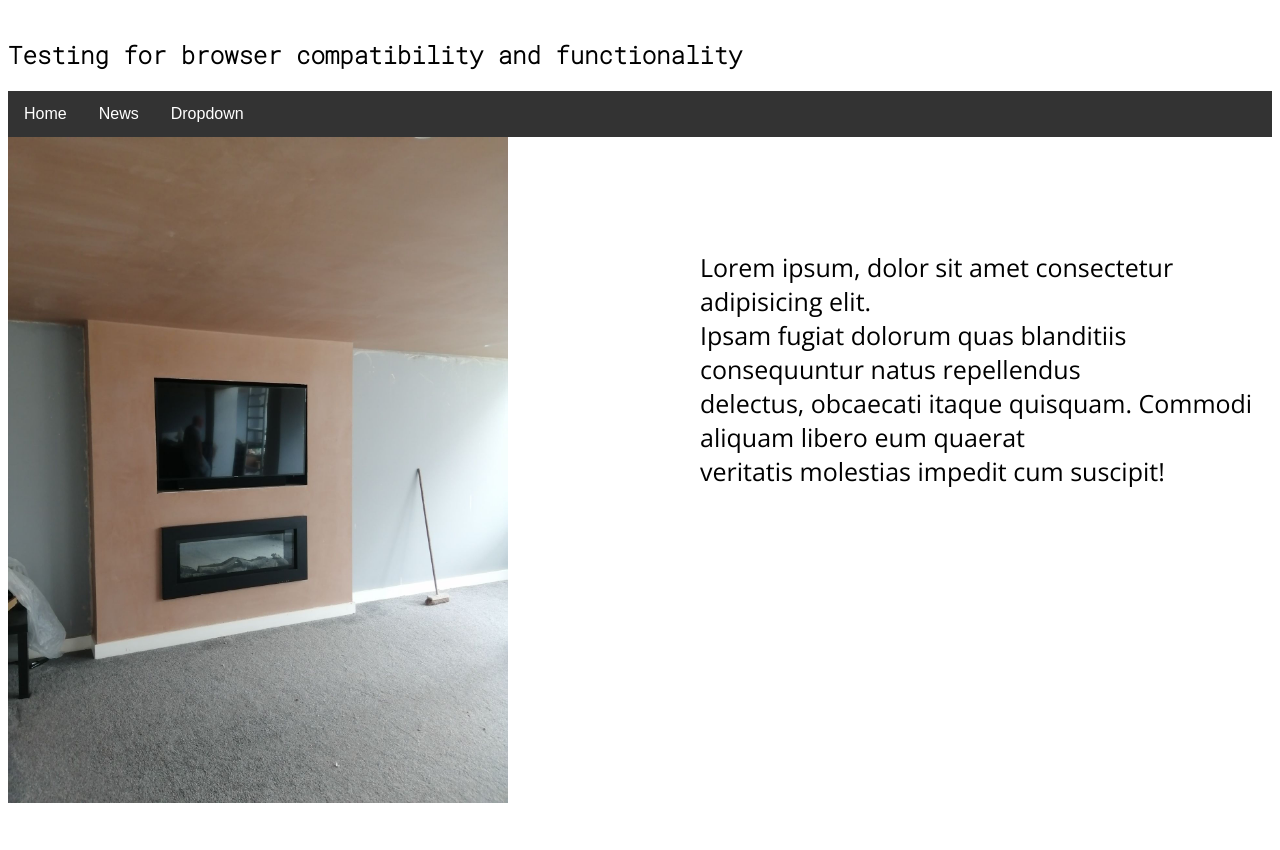
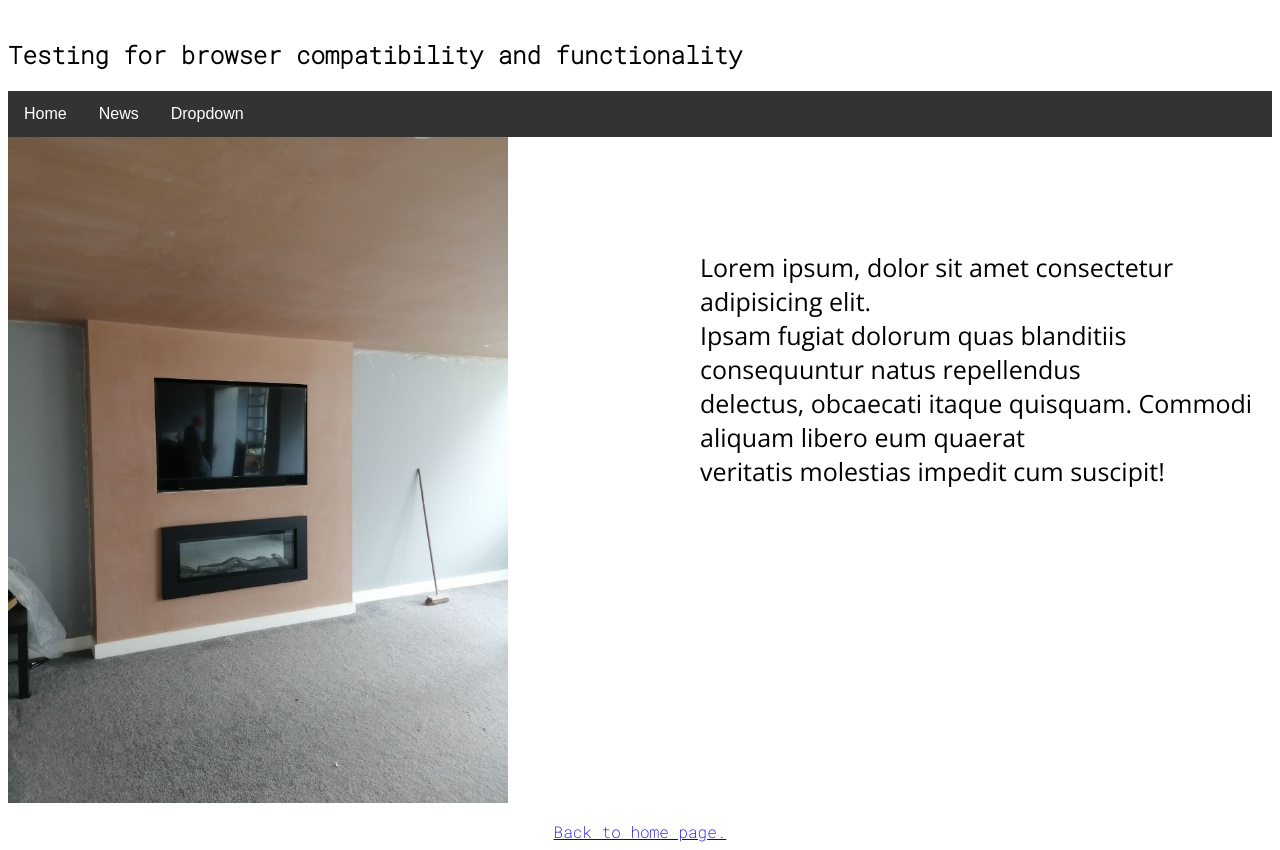
Before and after one commit to deye1986/develop.github.io, a plain HTML site: page testpage.html in a window 1280 px wide. Shown: the part 75-925 px from the top of the page. Before the commit the page ends 904 px from the top, so only its background shows below. Drawn offline with nearby package versions, Linux system fonts and the light colour scheme.

Commit message:
Backlink to index.html

```diff
--- a/testpage.html
+++ b/testpage.html
@@ -42,6 +42,11 @@
            veritatis molestias impedit cum suscipit! <br> </p>
       </div>
 
+      <div class="txt center">
+        <a href="index.html">Back to home page.</a>
+      </div>
+
+
 
 </body>
 </html>
```
